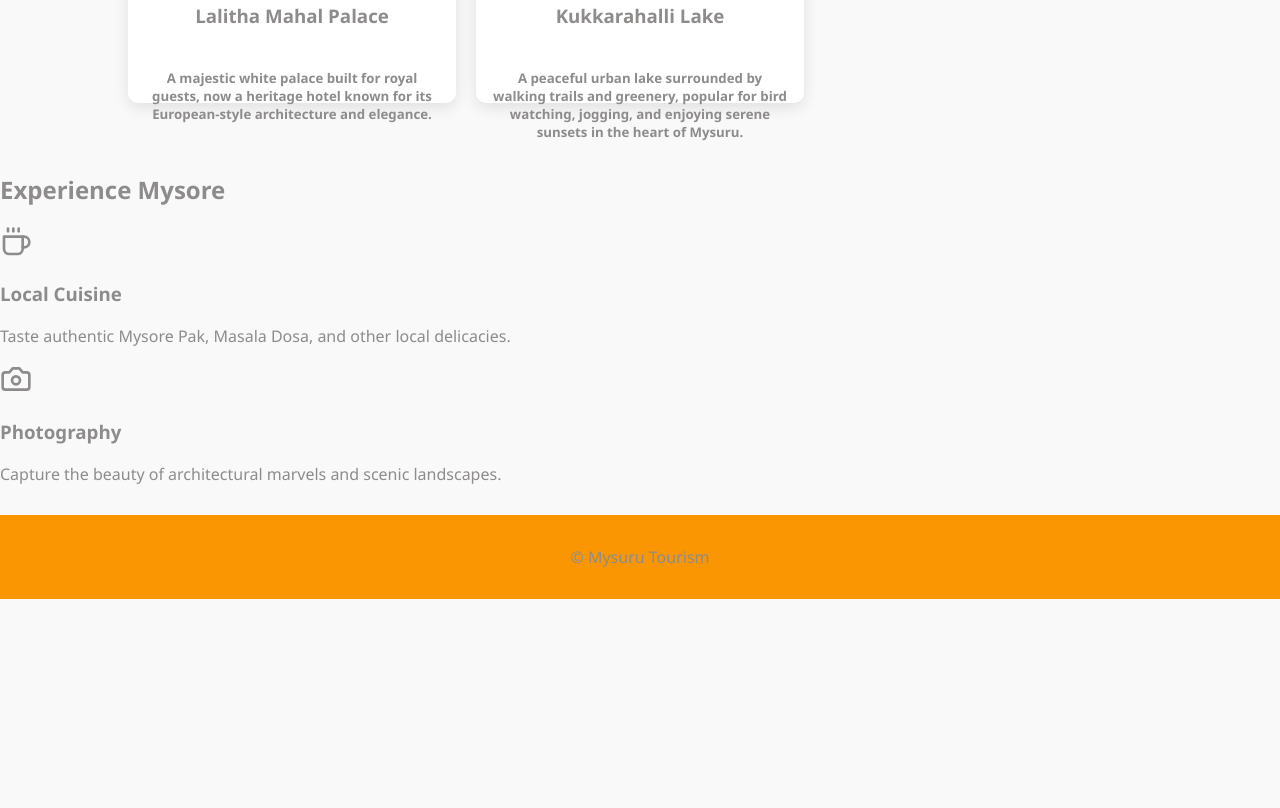
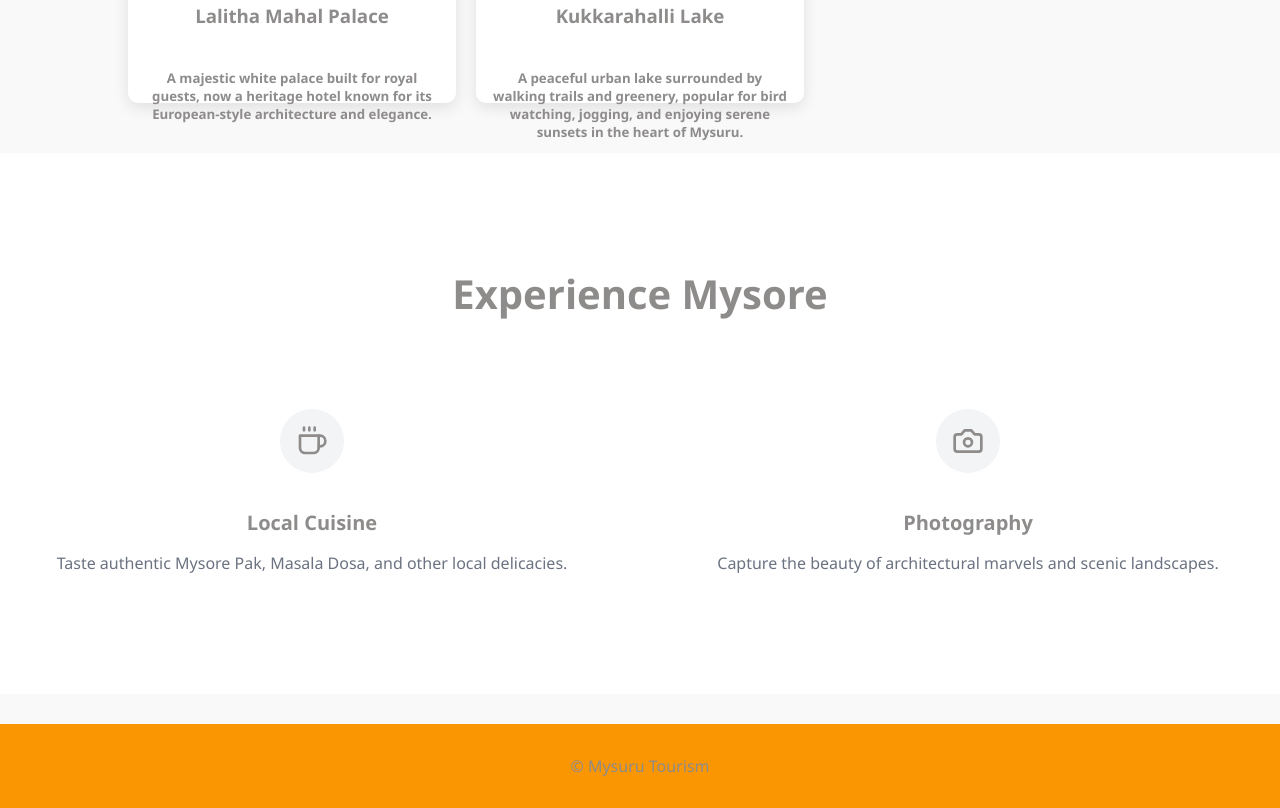
Before and after one commit to Mkeer/Tourism, a plain HTML site: page index.html in a window 1280 px wide. Shown: the part 2599-3407 px from the top of the page. Before the commit the page ends 3198 px from the top, so only its background shows below. Drawn offline with Linux system fonts and the light colour scheme.

Commit message:
Update style.css

```diff
--- a/style.css
+++ b/style.css
@@ -182,3 +182,45 @@ body {
     min-height: 100vh;
     padding-top: 50px; /* Prevent overlap with nav */
 }
+
+/* Experience Section */
+.experiences {
+  padding: 5rem 0;
+  background-color: white;
+}
+
+.experiences h2 {
+  font-size: 2.5rem;
+  font-weight: bold;
+  text-align: center;
+  margin-bottom: 4rem;
+}
+
+.experiences-grid {
+  display: grid;
+  grid-template-columns: repeat(auto-fit, minmax(250px, 1fr));
+  gap: 2rem;
+}
+
+.experience-card {
+  text-align: center;
+  padding: 1.5rem;
+}
+
+.experience-icon {
+  display: inline-flex;
+  padding: 1rem;
+  background-color: #f3f4f6;
+  border-radius: 9999px;
+  margin-bottom: 1rem;
+}
+
+.experience-card h3 {
+  font-size: 1.25rem;
+  font-weight: 600;
+  margin-bottom: 0.5rem;
+}
+
+.experience-card p {
+  color: #6b7280;
+}
```
